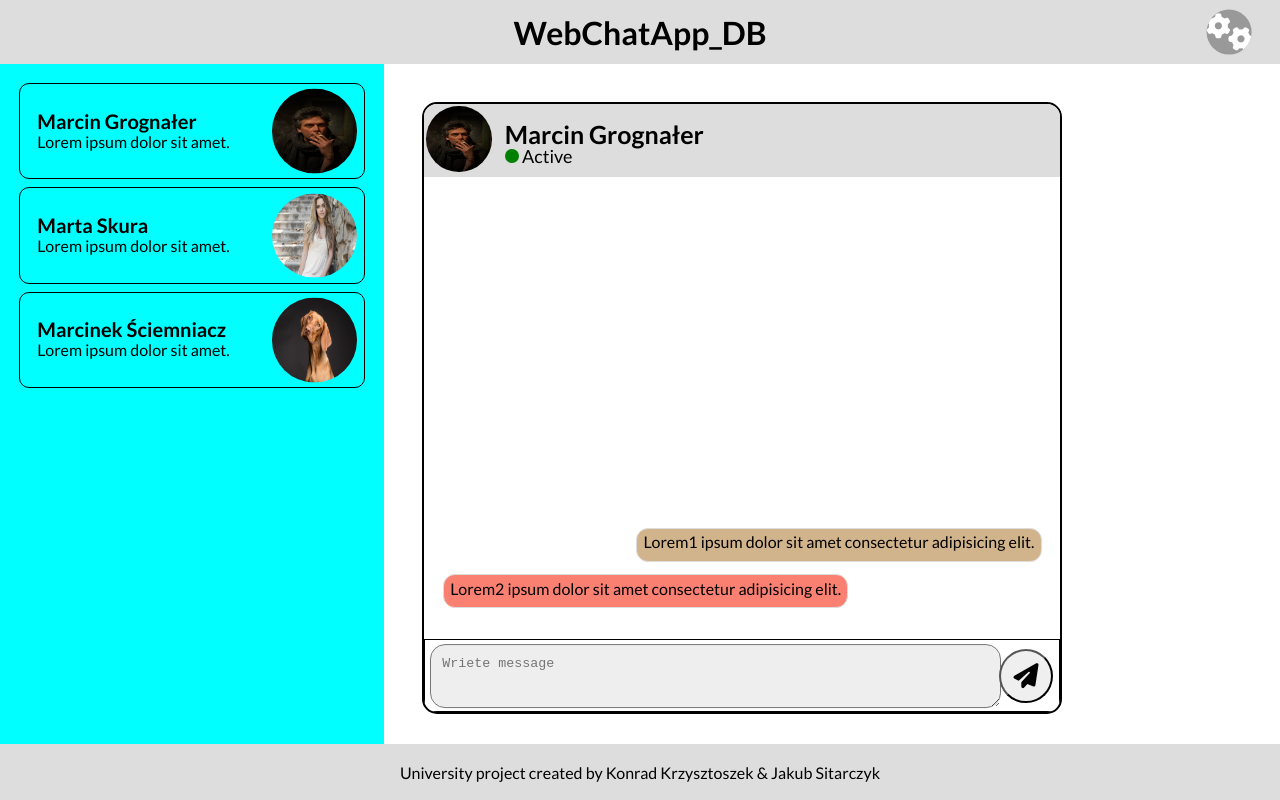
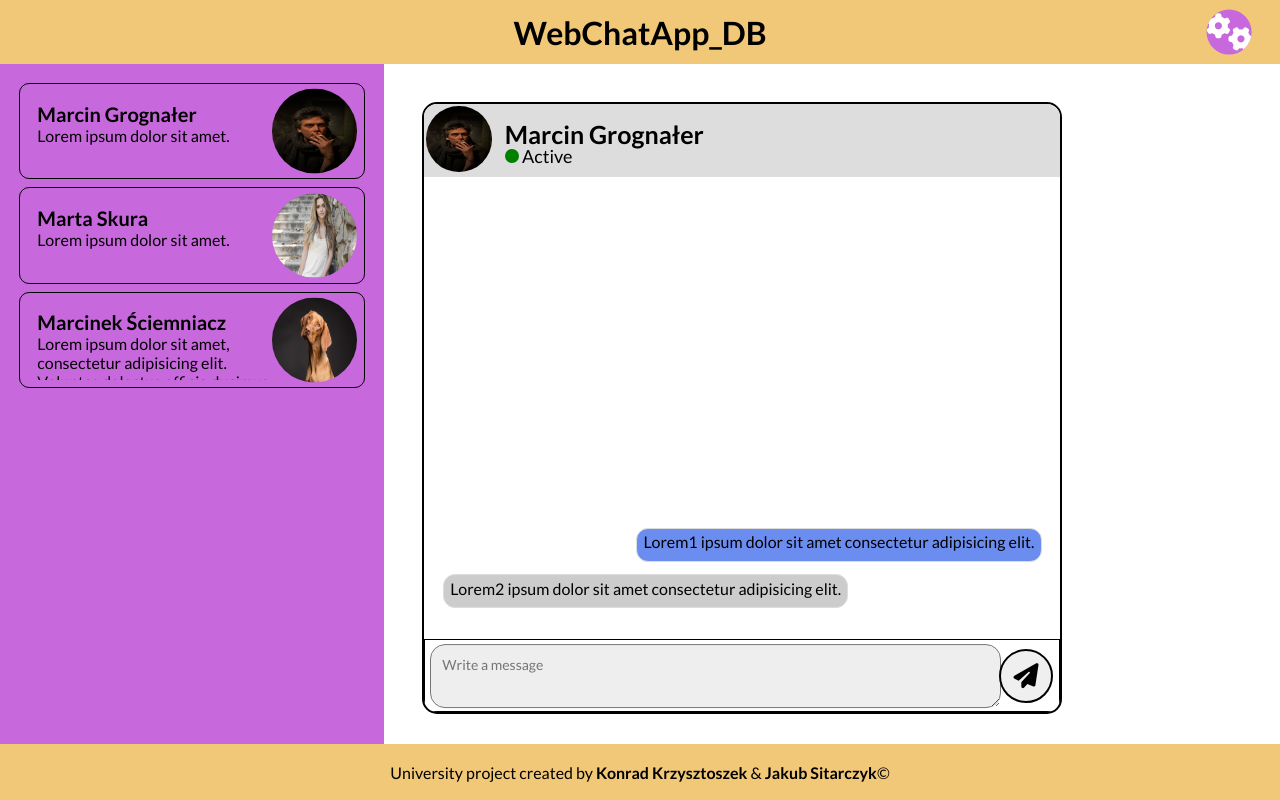
Before and after one commit to SQTX/WebChatApp_Database, a plain HTML site: page public/index.html in a window 1280 px wide. Drawn offline with Linux system fonts and the light colour scheme; a script that the page names is missing.

Commit message:
Change app color, add variable into scss and fix typo

```diff
--- a/public/index.html
+++ b/public/index.html
@@ -46,7 +46,7 @@
       <div class="friend">
         <span class="friend-text">
           <p class="nickname">Marcinek Ściemniacz</p>
-          <p class="last-message">Lorem ipsum dolor sit amet.</p>
+          <p class="last-message">Lorem ipsum dolor sit amet, consectetur adipisicing elit. Voluptas delectus officia ducimus nobis corrupti id tenetur odio culpa, facilis dignissimos!</p>
         </span>
         <div class="profile-img">
           <img class="profile-photo" src="img/friend-3.jpg" alt="">
@@ -77,7 +77,7 @@
         </div>
       </div>
       <div id="write-area">
-        <textarea id="write-mess" placeholder="Wriete message" cols="30" rows="2"></textarea>
+        <textarea id="write-mess" placeholder="Write a message" cols="30" rows="2"></textarea>
         <button id="sendBtn">
           <i class="fa-solid fa-paper-plane"></i>
         </button>
@@ -85,7 +85,7 @@
     </section>
   </main>
   <footer>
-    <p class="credits">University project created by Konrad Krzysztoszek & Jakub Sitarczyk</p>
+    <p class="credits">University project created by <b>Konrad Krzysztoszek</b> & <b>Jakub Sitarczyk</b>&copy;</p>
   </footer>
   <!-- TODO: class="active" -->
   <section id="terminal">
--- a/public/scss/style.scss
+++ b/public/scss/style.scss
@@ -17,6 +17,9 @@ div.profile-img {
   width: 100%;
 }
 
+$bar-color: rgb(241, 199, 120);
+$otherElem-color: rgb(200, 104, 221);
+
 body {
   height: 100vh;
   width: 100vw;
@@ -33,7 +36,7 @@ header {
   left: 0;
   width: 100%;
   height: 8vh;
-  background-color: #ddd;
+  background-color: $bar-color;
   align-items: center;
   overflow: hidden;
 
@@ -55,7 +58,7 @@ header {
     height: 70%;
     border-radius: 50%;
     border-width: 0;
-    background-color: #999;
+    background-color: $otherElem-color;
     overflow: hidden;
 
     &:hover {
@@ -118,7 +121,7 @@ main {
     width: 30%;
     height: 100%;
     padding: 1.5vw;
-    background-color: aqua;
+    background-color: $otherElem-color;
     overflow-y: scroll;
 
     div.friend {
@@ -141,8 +144,8 @@ main {
         left: 2%;
         transform: translate(0, -50%);
         display: inline-block;
-        height: 70%;
-        width: 70%;
+        height: 85%;
+        width: 75%;
         padding: 3% 3%;
         margin-right: 2%;
         overflow: hidden;
@@ -154,7 +157,7 @@ main {
         p.nickname {
           font-size: 20px;
           font-weight: 700;
-          margin-bottom: 1.5%;
+          margin-bottom: 1.7%;
         }
       }
 
@@ -268,13 +271,13 @@ main {
 
         &.user-mess {
           margin-left: 15%;
-          background-color: tan;
+          background-color: rgb(108, 141, 240);
           align-self: end;
         }
 
         &.friend-mess {
           margin-right: 15%;
-          background-color: salmon;
+          background-color: #ccc;
           align-self: normal;
         }
 
@@ -305,6 +308,8 @@ main {
         border-radius: 15px;
         margin: 0 0.75%;
         background-color: #eee;
+        font-family: "Lato", "Helvetica", "Arial", sans-serif;
+        font-size: 14px;
 
         &:hover {
           cursor: text;
@@ -318,6 +323,7 @@ main {
         transform: translate(0, -50%);
         aspect-ratio: 1 / 1;
         height: 76%;
+        border: 2px solid black;
         border-radius: 50%;
         margin-right: 1%;
 
@@ -326,6 +332,7 @@ main {
         }
 
         &:active {
+          border-color: royalblue;
           background-color: #ccc;
         }
 
@@ -341,7 +348,7 @@ main {
 footer {
   position: relative;
   height: 7vh;
-  background-color: #ddd;
+  background-color: $bar-color;
   overflow: hidden;
 
   p {
```
Also changed, not shown: public/css/style.min.css, 1 other file.
